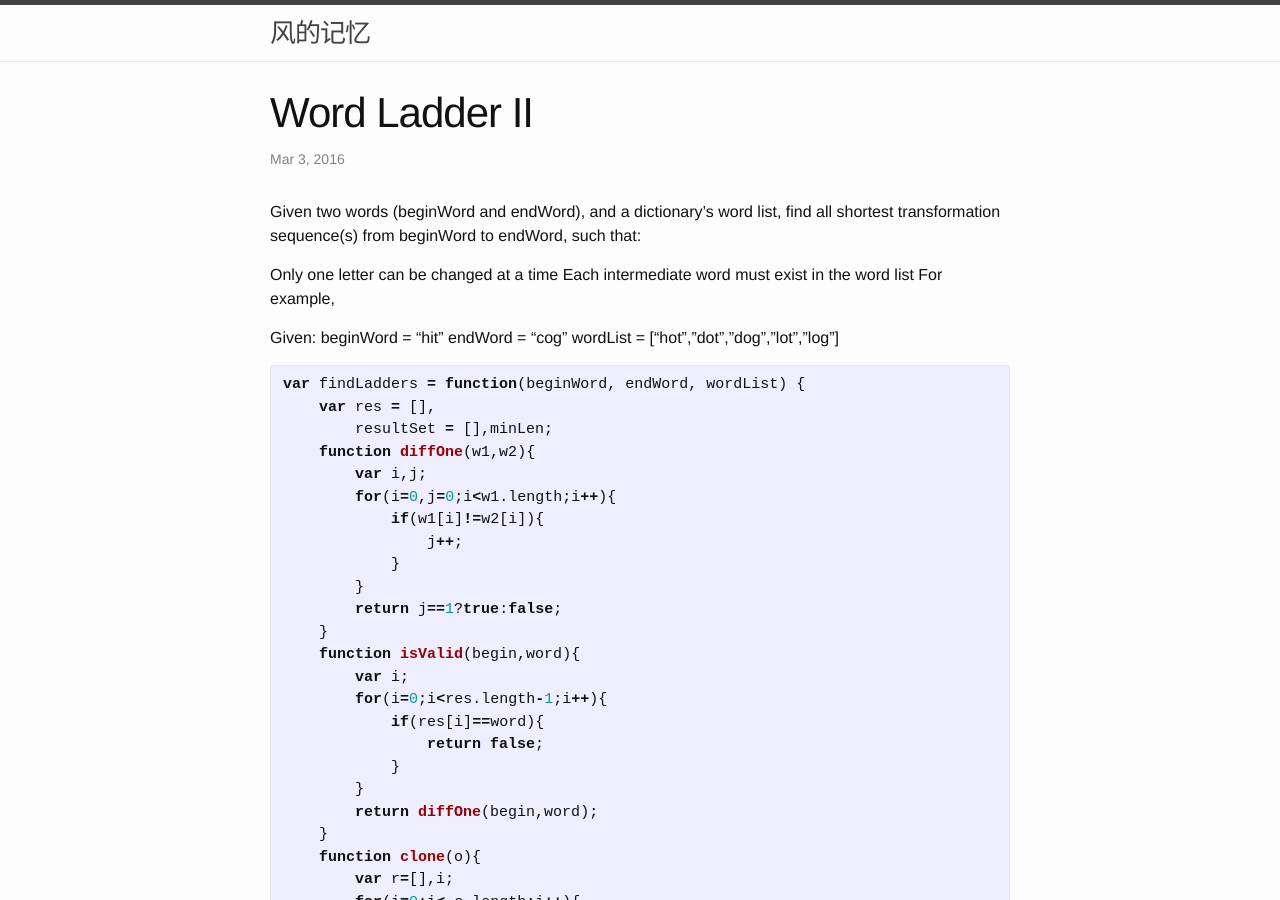
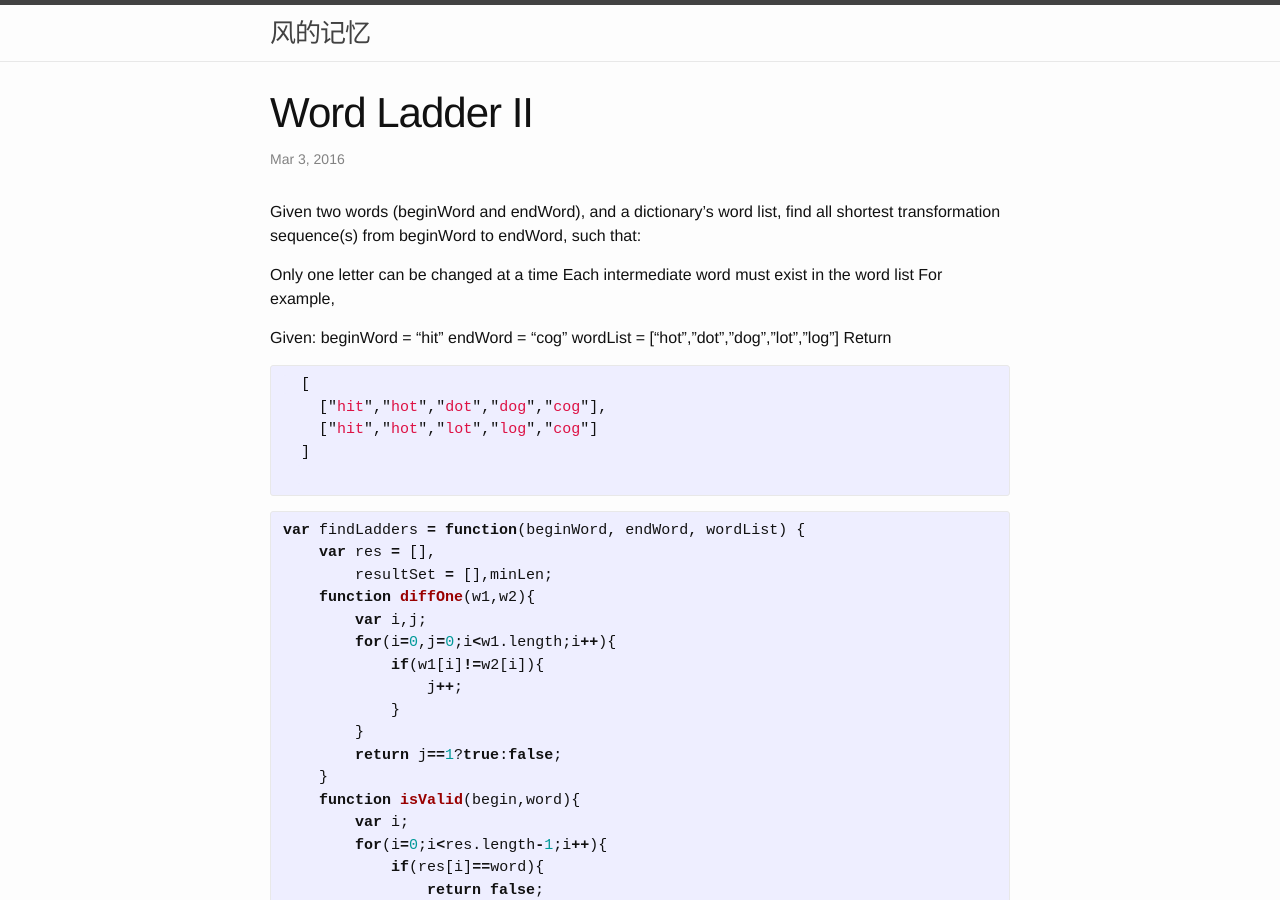
Before and after one commit to luckyCao/luckycao, a Jekyll site: the page built from _posts/2016-03-13-Word-Ladder-II.markdown, in a window 1280 px wide and 900 px high. Built offline with Jekyll 4.4.1, drawn with Linux system fonts in a browser that asks for light colours.

Commit message:
word-ladder

```diff
--- a/_posts/2016-03-13-Word-Ladder-II.markdown
+++ b/_posts/2016-03-13-Word-Ladder-II.markdown
@@ -14,6 +14,13 @@ Given:
 beginWord = "hit"
 endWord = "cog"
 wordList = ["hot","dot","dog","lot","log"]
+Return
+{% highlight javascript %}
+  [
+    ["hit","hot","dot","dog","cog"],
+    ["hit","hot","lot","log","cog"]
+  ]
+  {% endhighlight %}
 
 {% highlight javascript %}
 var findLadders = function(beginWord, endWord, wordList) {
```
Also changed, not shown: 2 other files.
